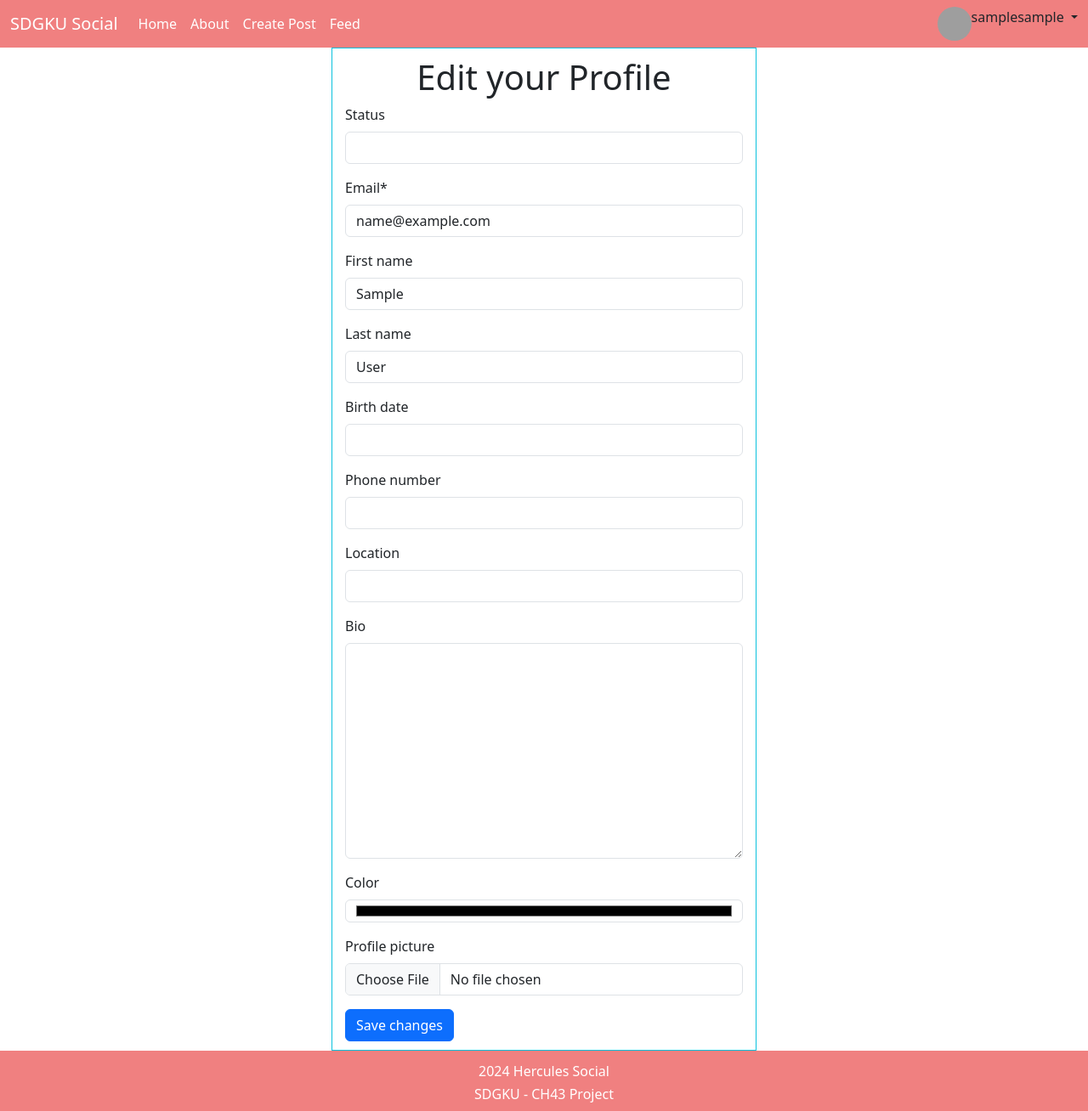
After one commit to drinzunza/Hercules, a Django app: page /users/edit_profile in a window 1280 px wide. The commit adds this page. Shown: the whole page at 85% size. Run offline with Django 5.2, Linux system fonts and the light colour scheme; the visitor is signed in with stand-in values (Sample User, id 1); some libraries are stand-ins or nearby versions; grey boxes are pictures that could not be loaded.

Commit message:
03/17/24 changes

```diff
--- a/static/css/base.css
+++ b/static/css/base.css
@@ -93,3 +93,13 @@ footer p {
         margin-left: -13px;
     }
 }
+
+.navbar .u-avatar img {
+    width: 40px;
+    height: 40px;
+    border-radius: 50%;
+}
+
+.navbar .dropdown-menu[data-bs-popper] {
+    left: -100px !important;
+}
--- a/static/css/view_profile.css
+++ b/static/css/view_profile.css
@@ -1,28 +1,51 @@
-
-.profile_image img {
-    width: 250px;
-    height: 150px;
-    border-radius: 50%;
-    object-fit: cover;
-    margin-top: 50px;
+.view_profile {
+    padding-top: 20px;
+    max-width: 400px;
+    margin-left: auto;
+    margin-right: auto;
 }
 
-.profile_info {
-    text-align: left;
+.view_profile .bold {
+    margin-top: 12px;
 }
 
-.profile_info h1 {
-    font-size: 40px;
-    margin-bottom: 5px;
+.view_profile h1 {
+    text-align: center;
+    margin-bottom: 12px;
 }
 
-.profile_info h3 {
-    font-size: 18px;
+.view_profile .col label {
+    display: block;
+}
+
+.view_profile img {
+    width: 200px;
+}
+
+.view_profile .col-info {
+    padding-top: 5px;
+}
+
+.view_profile .col-info label {
     margin-bottom: 10px;
 }
 
-.profile_info .bio {
-    font-size: 20px;
-    margin-top: 10px;
+.view_profile .l-bio {
+    font-weight: bold;
+}
+
+.view_profile .p-bio {}
+
+.edit_profile {
+    max-width: 500px;
+    margin-left: auto;
+    margin-right: auto;
+    border: 1px solid rgb(10, 193, 221);
+    padding: 10px 15px;
+    background-color: white;
+}
+
+
+.edit_profile h1{
     text-align: center;
 }
--- a/templates/base.html
+++ b/templates/base.html
@@ -26,6 +26,7 @@
 
     <script src="https://cdn.jsdelivr.net/npm/bootstrap@5.3.3/dist/js/bootstrap.bundle.min.js" integrity="sha384-YvpcrYf0tY3lHB60NNkmXc5s9fDVZLESaAA55NDzOxhy9GkcIdslK1eN7N6jIeHz" crossorigin="anonymous">
     </script>
+    <script src="https://code.jquery.com/jquery-3.7.1.min.js" integrity="sha256-/JqT3SQfawRcv/BIHPThkBvs0OEvtFFmqPF/lYI/Cxo=" crossorigin="anonymous"></script>
 
 </body>
 </html>
--- a/templates/navbar.html
+++ b/templates/navbar.html
@@ -1,7 +1,7 @@
 
-<nav class="navbar navbar-expand-lg">
+<nav class="navbar navbar-expand-lg" data-bs-theme="dark" style="background-color: {{user.color}};">
     <div class="container-fluid">
-        <a class="navbar-brand" href="#">Navbar</a>
+        <a class="navbar-brand" href="#">SDGKU Social</a>
         <button class="navbar-toggler" type="button" data-bs-toggle="collapse" data-bs-target="#navbarSupportedContent" aria-controls="navbarSupportedContent" aria-expanded="false" aria-label="Toggle navigation">
         <span class="navbar-toggler-icon"></span>
         </button>
@@ -25,8 +25,33 @@
         </ul>
 
         <div class="d-flex">
+            {% if not user.is_authenticated %}
             <a class="btn btn-outline-success" href="{% url 'login' %}">Login</a>
-        </div>
+            {% else %}
+            <div class="u-avatar">
+                {% if post.author.profile_picture %}
+                <img src="{{post.author.profile.url}}" alt="User avatar">
+                {% else %}
+                <img src="https://tinyurl.com/adbakzw9" alt="Profile Picture">
+                {% endif %}
+            </div>
+            <label>{{user.username}}</label>
+
+            <div class="nav-item dropdown">
+                <a class="nav-link dropdown-toggle" href="#" role="button" data-bs-toggle="dropdown" aria-expanded="false">
+                {{user.username}}
+                </a>
+                <ul class="dropdown-menu">
+                <li><a class="dropdown-item" href="{% url 'edit_profile' %}">Edit Profile</a></li>
+                <li>
+                    <hr class="dropdown-divider">
+                </li>
+                <li><a class="dropdown-item" href="{% url 'logout' %}">Logout</a></li>
+                </ul>
+            </div>
+
+            {% endif %}
+            </div>
         </div>
     </div>
     </nav>
--- /dev/null
+++ b/templates/users/edit_profile.html
@@ -0,0 +1,18 @@
+{% extends 'base.html' %}
+{% load crispy_forms_tags %}
+{% load static %}
+
+{% block content %}
+<link rel="stylesheet" href="{% static '/css/view_profile.css' %}">
+
+<div class="edit_profile">
+    <h1>Edit your Profile</h1>
+
+    <form method="post" enctype="multipart/form-data">
+        {% csrf_token %}
+        {{ form | crispy }}
+        <button class="btn btn-primary">Save changes</button>
+    </form>
+</div>
+
+{% endblock %}
--- a/users/forms.py
+++ b/users/forms.py
@@ -1,7 +1,21 @@
 from django.contrib.auth.forms import UserCreationForm
 from .models import CustomUser
+from django import forms
 
 class SignupForm(UserCreationForm):
     class Meta:
         model = CustomUser
         fields = ('first_name', 'last_name', 'email')
+
+
+class EditProfileForm(forms.ModelForm):
+    class Meta:
+        model = CustomUser
+        fields = [
+            'status','email', 'first_name', 'last_name', 'birth_date',
+            'phone_number', 'location', 'bio', 'color', 'profile_picture'
+        ]
+
+        widgets = {
+            'color': forms.TextInput(attrs={'type':'color'}),
+        }
--- a/users/urls.py
+++ b/users/urls.py
@@ -1,10 +1,13 @@
 from django.urls import path
-from .views import CustomLoginView, SignupView, View_Profile
+from .views import CustomLoginView, SignupView, View_Profile, Logout, EditProfile
 
 
 
 urlpatterns = [
     path('auth/login', CustomLoginView.as_view(), name="login"),
     path('auth/signup', SignupView.as_view(), name='signup'),
-    path('users/view_profile<int:user_id>',View_Profile, name = "view_profile")
+    path('users/edit_profile', EditProfile.as_view(), name="edit_profile"),
+    path('users/view_profile<int:user_id>',View_Profile, name = "view_profile"),
+    path('auth/logout', Logout, name='logout'),
+
 ]
--- a/users/views.py
+++ b/users/views.py
@@ -1,9 +1,11 @@
 from django.shortcuts import render, get_object_or_404
 from django.contrib.auth.views import LoginView
 from django.urls import reverse
-from django.views.generic.edit import CreateView
-from .forms import SignupForm
+from django.views.generic.edit import CreateView, UpdateView
+from .forms import SignupForm, EditProfileForm
 from .models import CustomUser
+from django.contrib.auth import logout
+from django.shortcuts import redirect
 
 # Create your views here.
 class CustomLoginView(LoginView):
@@ -19,6 +21,22 @@ class SignupView(CreateView):
     def get_success_url(self):
         return reverse('login')
 
+class EditProfile(UpdateView):
+    model = CustomUser
+    template_name = "users/edit_profile.html"
+    form_class = EditProfileForm
+
+    def get_object(self):
+        return self.request.user
+
+
+    def get_success_url(self):
+        return reverse('feed')
+
 def View_Profile(request, user_id):
     user = get_object_or_404(CustomUser, pk=user_id)
     return render(request, 'users/view_profile.html', {'user': user})
+
+def Logout (request):
+    logout(request)
+    return redirect('logout')
```
Also changed, not shown: static/css/feed.css (+37 -0 lines), static/js/feed.js (added, +16 -0 lines), templates/posts/feed.html (+19 -1 lines), templates/users/view_profile.html (+9 -3 lines), media/media/posts/IMG_9018.jpeg (added).
